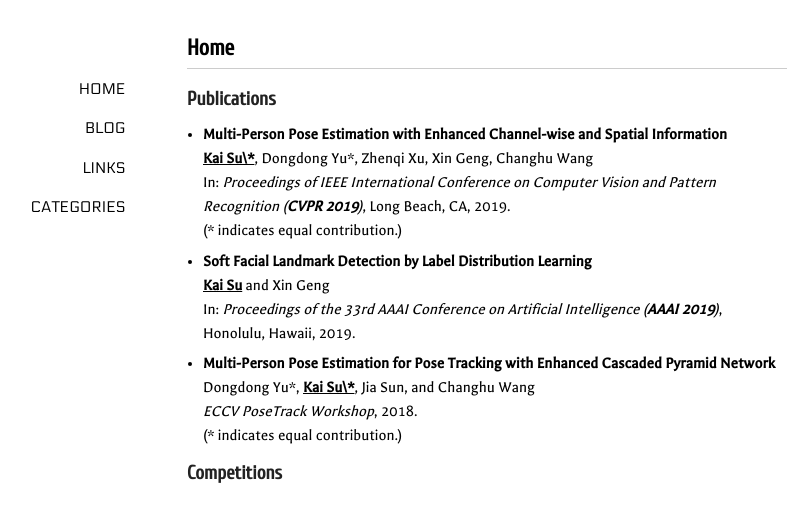
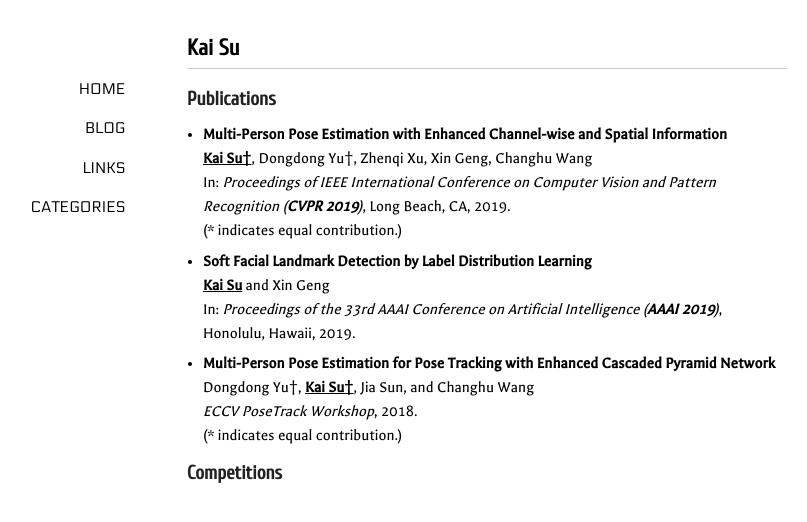
Before and after one commit to 7color94/7color94.github.io, a Jekyll site: the page built from index.md, in a window 1280 px wide. Shown: the top 522 px of the page, without its empty margins (153-960 px from the left). Built offline with Jekyll 4.4.1, drawn with Linux system fonts in a browser that asks for light colours; nearby versions of some CDN libraries; part of the change alters nothing that is shown.

Commit message:
update index

```diff
--- a/index.md
+++ b/index.md
@@ -1,5 +1,5 @@
 ---
-title: Home
+title: Kai Su
 layout: page
 comments: no
 ---
@@ -7,14 +7,14 @@ comments: no
 ### Publications
 
 - <b>Multi-Person Pose Estimation with Enhanced Channel-wise and Spatial Information</b> <br>
-<u><b>Kai Su\*</b></u>, Dongdong Yu\*, Zhenqi Xu, Xin Geng, Changhu Wang <br>
+<u><b>Kai Su&dagger;</b></u>, Dongdong Yu&dagger;, Zhenqi Xu, Xin Geng, Changhu Wang <br>
 In: <i>Proceedings of IEEE International Conference on Computer Vision and Pattern Recognition (<b>CVPR 2019</b>)</i>, Long Beach, CA, 2019. <br>
 (\* indicates equal contribution.)
 - <b>Soft Facial Landmark Detection by Label Distribution Learning</b> <br>
 <u><b>Kai Su</b></u> and Xin Geng <br>
 In: <i>Proceedings of the 33rd AAAI Conference on Artificial Intelligence (<b>AAAI 2019</b>)</i>, Honolulu, Hawaii, 2019.
 - <b>Multi-Person Pose Estimation for Pose Tracking with Enhanced Cascaded Pyramid Network</b> <br>
-Dongdong Yu\*, <u><b>Kai Su\*</b></u>, Jia Sun, and Changhu Wang <br>
+Dongdong Yu&dagger;, <u><b>Kai Su&dagger;</b></u>, Jia Sun, and Changhu Wang <br>
 <i>ECCV PoseTrack Workshop</i>, 2018. <br>
 (\* indicates equal contribution.)
 
```
